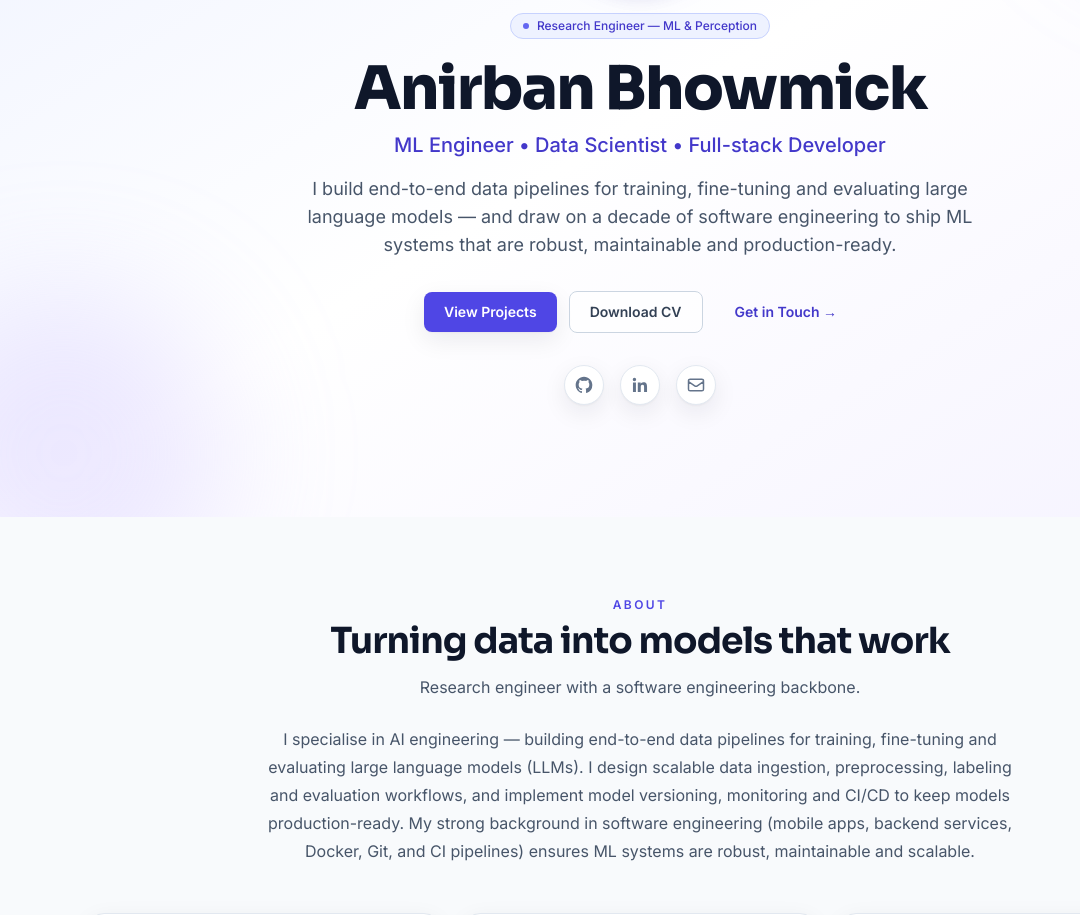
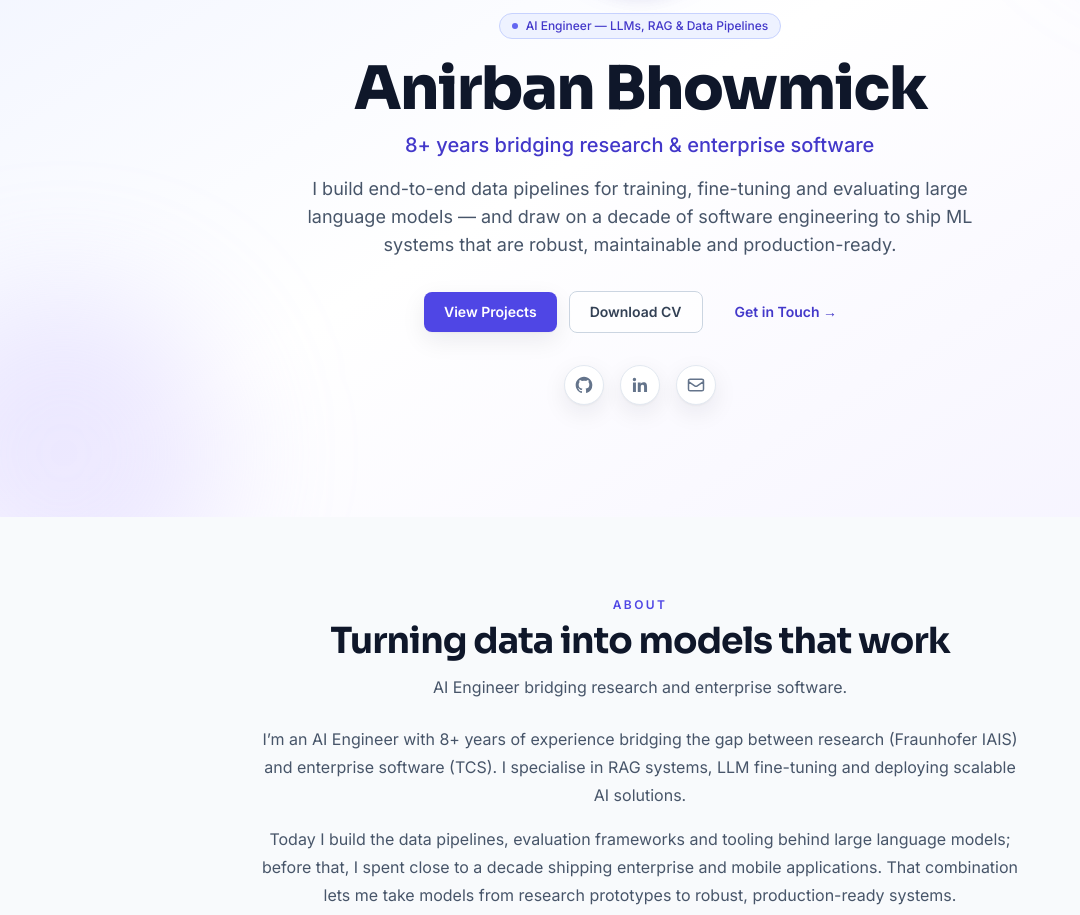
Before and after one commit to Anirbanbhk88/anirbanbhk88.github.io, a Next.js app in the folder next-portfolio/: page / in a window 1280 px wide. Shown: the part 340-1255 px from the top of the page, without its empty margins (0-1080 px from the left). Built offline with nearby package versions, Linux system fonts and the light colour scheme.

Commit message:
feat(profile): rebrand to AI Engineer (title, meta, hero, about)

```diff
--- a/next-portfolio/components/About.js
+++ b/next-portfolio/components/About.js
@@ -47,15 +47,20 @@ export default function About() {
                 id="about-title"
                 eyebrow="About"
                 title="Turning data into models that work"
-                description="Research engineer with a software engineering backbone."
+                description="AI Engineer bridging research and enterprise software."
             />
 
             <p className="reveal mx-auto mt-6 max-w-3xl text-center text-base leading-7 text-slate-600 dark:text-slate-300">
-                I specialise in AI engineering — building end-to-end data pipelines for training, fine-tuning
-                and evaluating large language models (LLMs). I design scalable data ingestion, preprocessing,
-                labeling and evaluation workflows, and implement model versioning, monitoring and CI/CD to keep
-                models production-ready. My strong background in software engineering (mobile apps, backend
-                services, Docker, Git, and CI pipelines) ensures ML systems are robust, maintainable and scalable.
+                I&rsquo;m an AI Engineer with 8+ years of experience bridging the gap between research
+                (Fraunhofer IAIS) and enterprise software (TCS). I specialise in RAG systems, LLM
+                fine-tuning and deploying scalable AI solutions.
+            </p>
+
+            <p className="reveal mx-auto mt-4 max-w-3xl text-center text-base leading-7 text-slate-600 dark:text-slate-300">
+                Today I build the data pipelines, evaluation frameworks and tooling behind large language
+                models; before that, I spent close to a decade shipping enterprise and mobile applications.
+                That combination lets me take models from research prototypes to robust, production-ready
+                systems.
             </p>
 
             {/* Highlight cards */}
--- a/next-portfolio/components/Hero.js
+++ b/next-portfolio/components/Hero.js
@@ -68,7 +68,7 @@ export default function Hero() {
 
                     <p className="mt-8 inline-flex items-center gap-2 rounded-full border border-primary-200 bg-primary-50 px-3 py-1 text-xs font-medium text-primary-700 dark:border-primary-800 dark:bg-primary-950/60 dark:text-primary-300">
                         <span aria-hidden="true" className="h-1.5 w-1.5 rounded-full bg-primary-500" />
-                        Research Engineer — ML &amp; Perception
+                        AI Engineer — LLMs, RAG &amp; Data Pipelines
                     </p>
 
                     <h1
@@ -79,7 +79,7 @@ export default function Hero() {
                     </h1>
 
                     <p className="reveal delay-150 mt-3 text-lg font-medium text-primary-700 dark:text-primary-300 sm:text-xl">
-                        ML Engineer • Data Scientist • Full-stack Developer
+                        8+ years bridging research &amp; enterprise software
                     </p>
 
                     <p className="reveal delay-250 mt-4 max-w-2xl text-base leading-7 text-slate-600 dark:text-slate-400 sm:text-lg">
--- a/next-portfolio/pages/index.js
+++ b/next-portfolio/pages/index.js
@@ -12,9 +12,9 @@ import Contact from '../components/Contact'
 import Footer from '../components/Footer'
 
 const SITE_URL = 'https://anirbanbhk88.github.io'
-const SITE_TITLE = 'Anirban Bhowmick — ML Engineer & Data Scientist'
+const SITE_TITLE = 'Anirban Bhowmick — AI Engineer'
 const SITE_DESCRIPTION =
-    'Anirban Bhowmick — Research Engineer specialising in end-to-end data pipelines for large language models, machine learning and production software engineering. Based in Hamburg, Germany.'
+    'AI Engineer with 8+ years bridging research (Fraunhofer IAIS) and enterprise software (TCS), specializing in RAG systems, LLM fine-tuning and scalable AI deployment. Based in Sankt Augustin (near Bonn), Germany.'
 
 /**
  * Reads the latest posts from the blog manifest (data/posts.json, generated by
```
